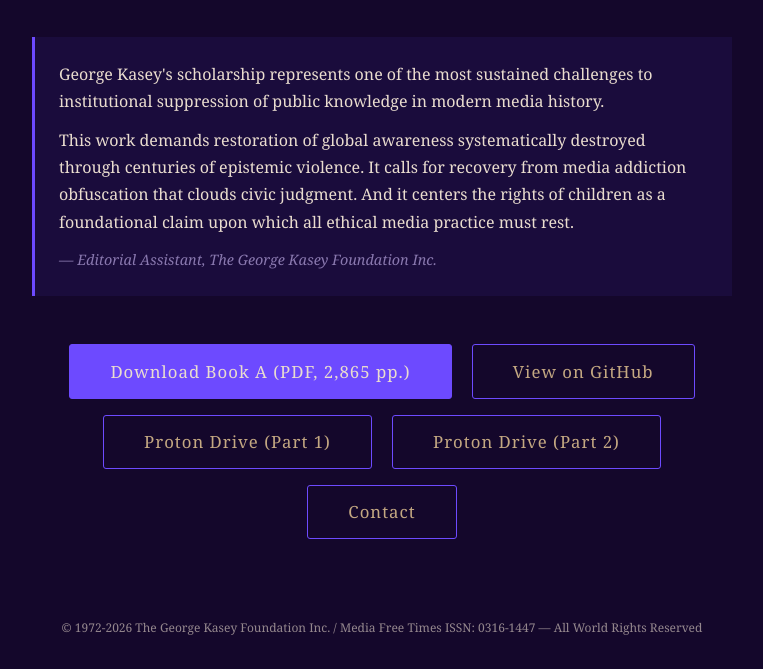
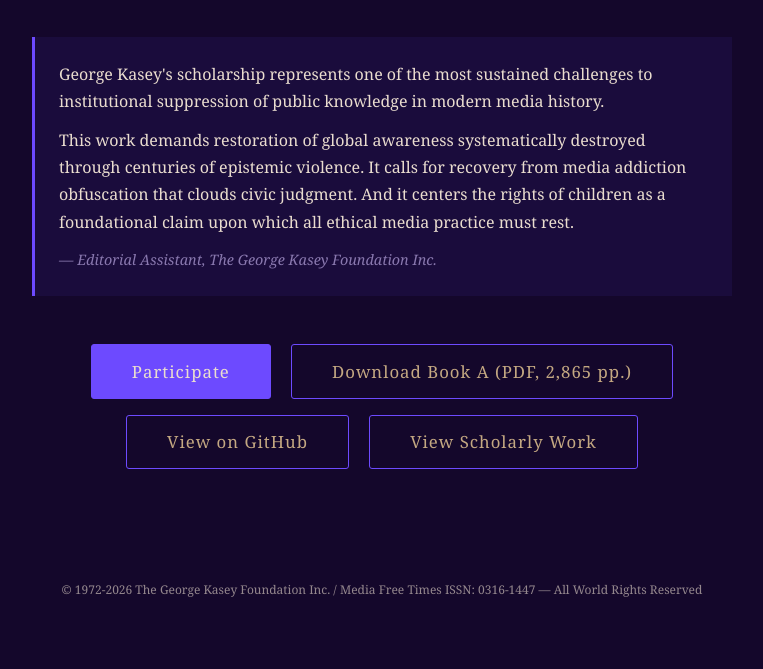
Before and after one commit to Plingtz/georgekasey, a plain HTML site: page index.html in a window 1280 px wide. Shown: the part 169-838 px from the top of the page, without its empty margins (258-1021 px from the left). After the commit the page ends 800 px from the top, so only its background shows below. Drawn offline with Linux system fonts and the light colour scheme.

Commit message:
Update index.html

```diff
--- a/index.html
+++ b/index.html
@@ -94,11 +94,10 @@
             <p class="attribution">— Editorial Assistant, The George Kasey Foundation Inc.</p>
         </div>
         <div class="actions">
-            <a href="https://github.com/Plingtz/MFT-VFU-Book-A/raw/main/MFT_BOOK_A_COMPLETE.pdf" class="btn btn-primary">Download Book A (PDF, 2,865 pp.)</a>
+            <a href="mailto:georgekasey@proton.me" class="btn btn-primary">Participate</a>
+            <a href="https://github.com/Plingtz/MFT-VFU-Book-A/raw/main/MFT_BOOK_A_COMPLETE.pdf" class="btn btn-secondary">Download Book A (PDF, 2,865 pp.)</a>
             <a href="https://github.com/Plingtz/MFT-VFU-Book-A" class="btn btn-secondary">View on GitHub</a>
-            <a href="https://drive.proton.me/urls/T6KMEJX60G#KcxYoOcqXCI1" class="btn btn-secondary">Proton Drive (Part 1)</a>
-            <a href="https://drive.proton.me/urls/055B18ACF8#HDnYrN2yUoBE" class="btn btn-secondary">Proton Drive (Part 2)</a>
-            <a href="mailto:georgekasey@proton.me" class="btn btn-secondary">Contact</a>
+            <a href="https://www.researchgate.net/profile/George-Kasey" class="btn btn-secondary">View Scholarly Work</a>
         </div>
     </div>
     <footer>&copy; 1972-2026 The George Kasey Foundation Inc. / Media Free Times ISSN: 0316-1447 — All World Rights Reserved</footer>
```
